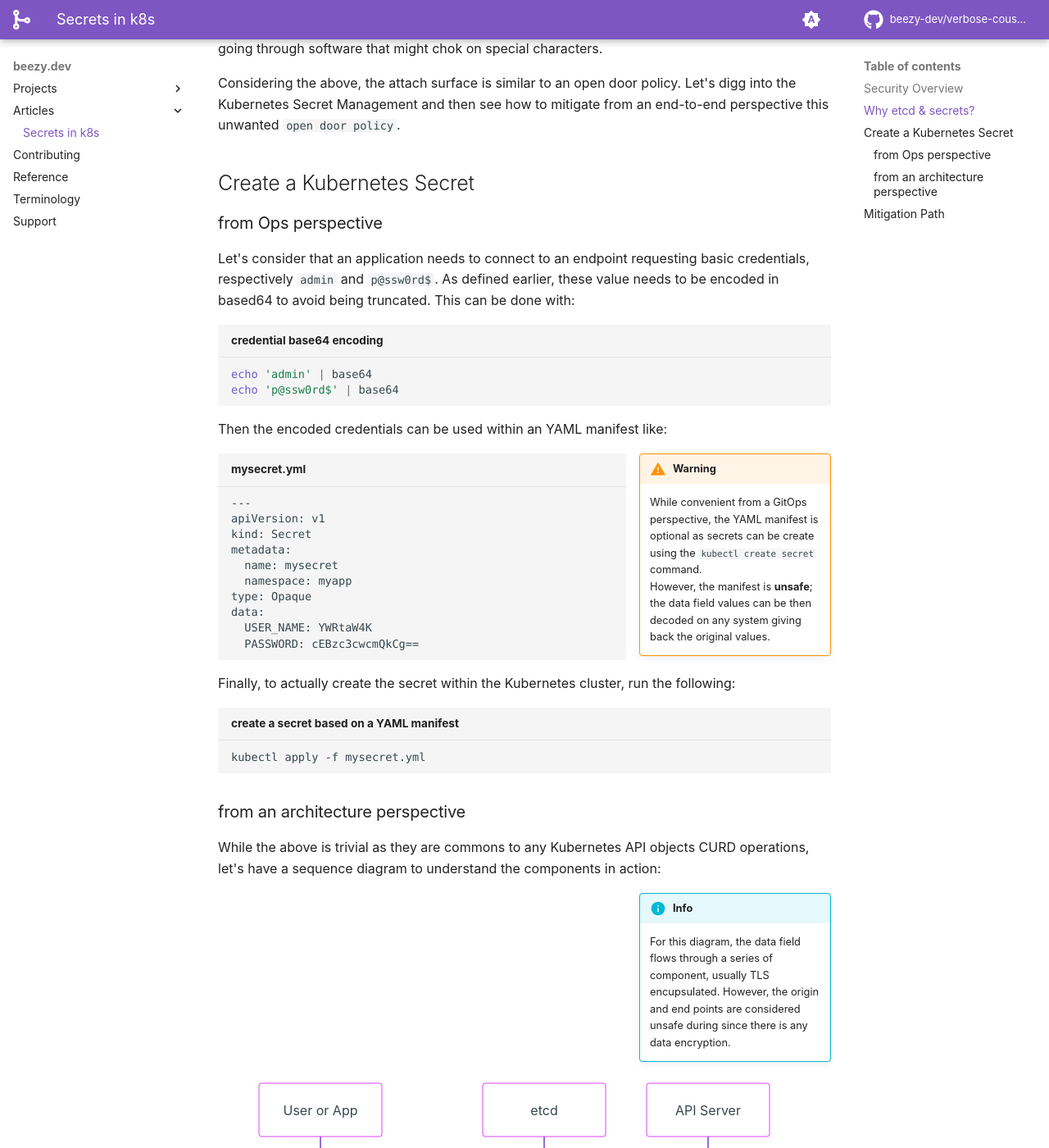
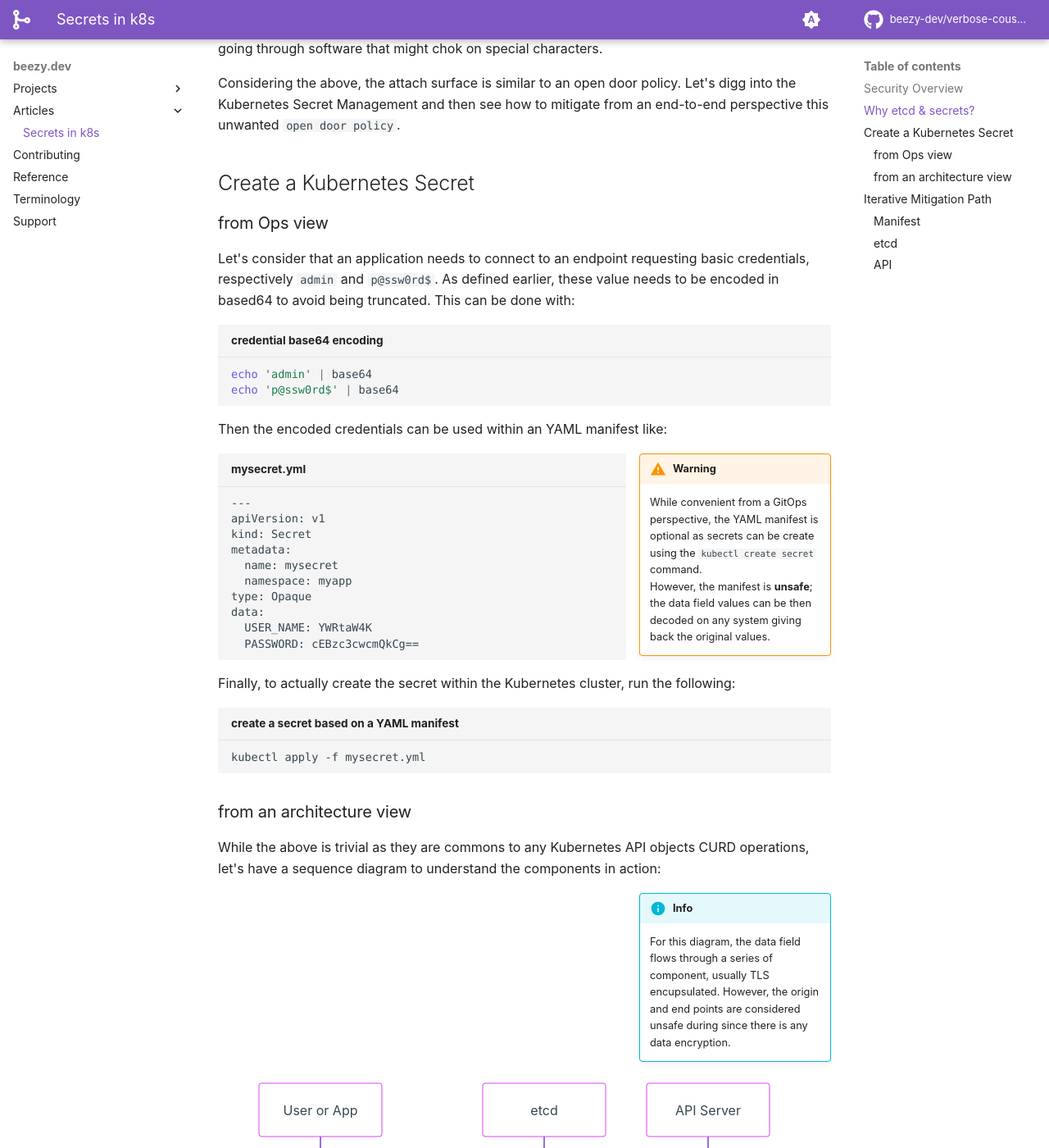
Before and after one commit to beezy-dev/verbose-couscous, an MkDocs documentation site: the page built from docs/community/k8s-secrets.md, in a window 1280 px wide and 1400 px high, scrolled down 950 px. Shown: the whole window at 82% size. Built offline with MkDocs 1.6.1 and Material for MkDocs 9.7.7, drawn with Linux system fonts in a browser that asks for light colours; some web fonts are replaced; comment, search, counter and statistics services are not loaded; part of the change alters nothing that is shown; some of the changed text lies outside the part shown.

Commit message:
adding community/k8s-secrets.md

````diff
--- a/docs/community/k8s-secrets.md
+++ b/docs/community/k8s-secrets.md
@@ -5,7 +5,6 @@
 The journey to secure a container platform could be overwheelming. Building a layer based or mindmap diagram can help to define the different components requiring attention. Here is an example of such mindmap, work in progress and not a definite/static diagram:
 
 ![](../images/mermaid-diagram-2022-12-28-131205.svg)
-
 
 <!--
 This is the mermaid.js manifest for the mindmap diagram
@@ -51,7 +50,7 @@ Considering the above, the attach surface is similar to an open door policy. Let
 
 ## Create a Kubernetes Secret
 
-### from Ops perspective
+### from Ops view
 Let's consider that an application needs to connect to an endpoint requesting basic credentials, respectively ```admin``` and ```p@ssw0rd$```. As defined earlier, these value needs to be encoded in based64 to avoid being truncated. This can be done with:
 
 ```bash title="credential base64 encoding"
@@ -75,7 +74,7 @@ Finally, to actually create the secret within the Kubernetes cluster, run the fo
 kubectl apply -f mysecret.yml
 ```
 
-### from an architecture perspective
+### from an architecture view
 While the above is trivial as they are commons to any Kubernetes API objects CURD operations, let's have a sequence diagram to understand the components in action:
 
 !!! info inline end
@@ -92,11 +91,38 @@ autonumber
   API Server->>etcd: store Secret
 ```
 
-## Mitigation Path
+## Iterative Mitigation Path
 
 Let's zoom in on the mindmap focusing on Kubernetes CRUD operations to elaborate an iterative mitigation path.
 
 ![](../images/mermaid-diagram-2022-12-29-104705.svg)
 
+<!--
+This is the mermaid.js manifest for the mindmap diagram
+ ```mermaid
+mindmap
+  id)kubernetes secrets(
+    etcd
+      Auth
+      File System
+      Patching Life Cycle
+      Pod Access
+      TLS
+    API
+      Auth
+      Config Hardening
+      Patch Life Cycle
+      RBAC
+      TLS
+    CLI or Manifest
+      Data Field
+      GitOps
+``` -->
+
+### Manifest
+
+### etcd
+
+### API
 
 The address the relative high concern, the [Kubernetes Project](https://kubernetes.io/docs/tasks/administer-cluster/encrypt-data/) advises to leverage the ```EncryptionConfiguration``` API objects to perform encryption at rest for Secrets at creation time.
````
